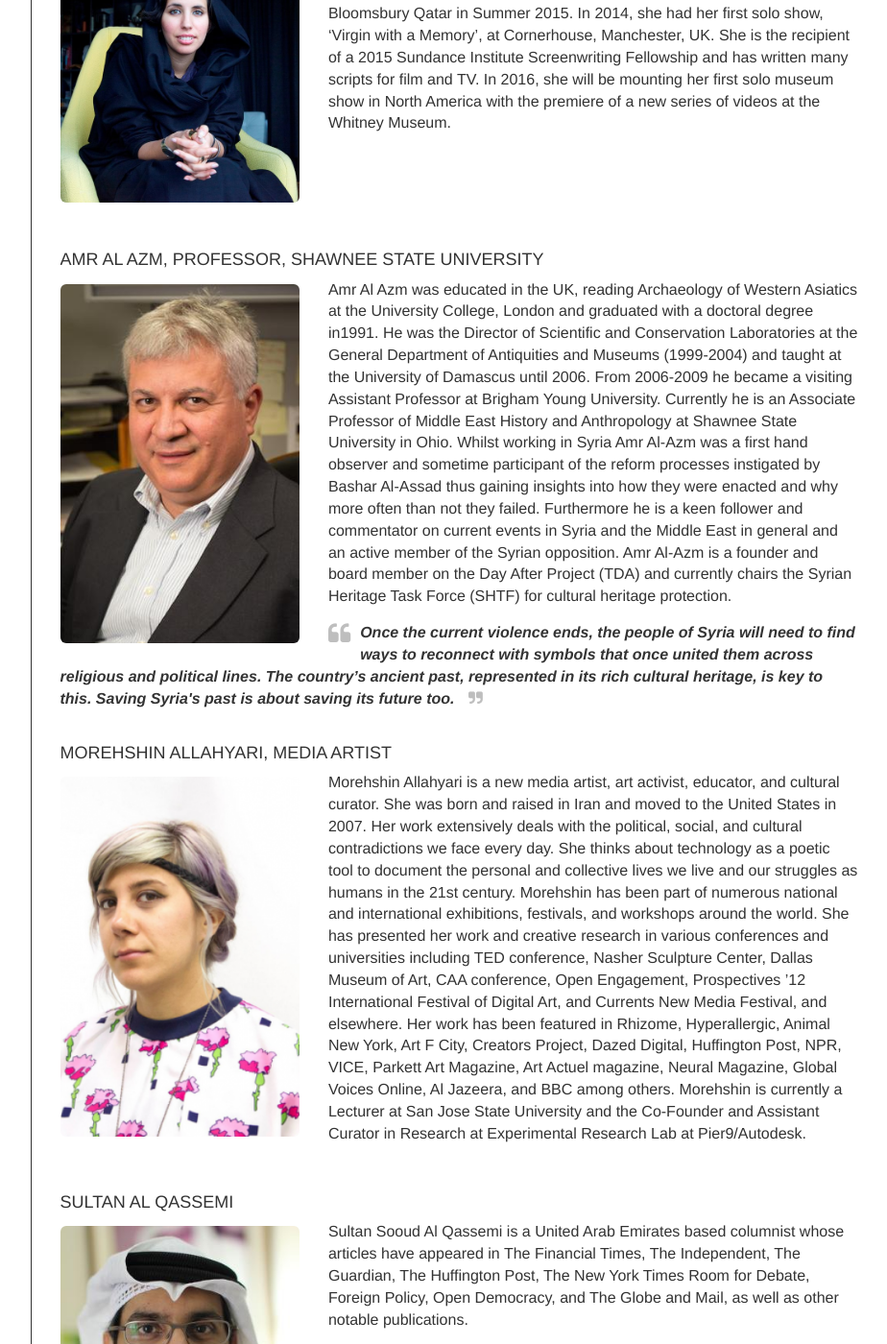
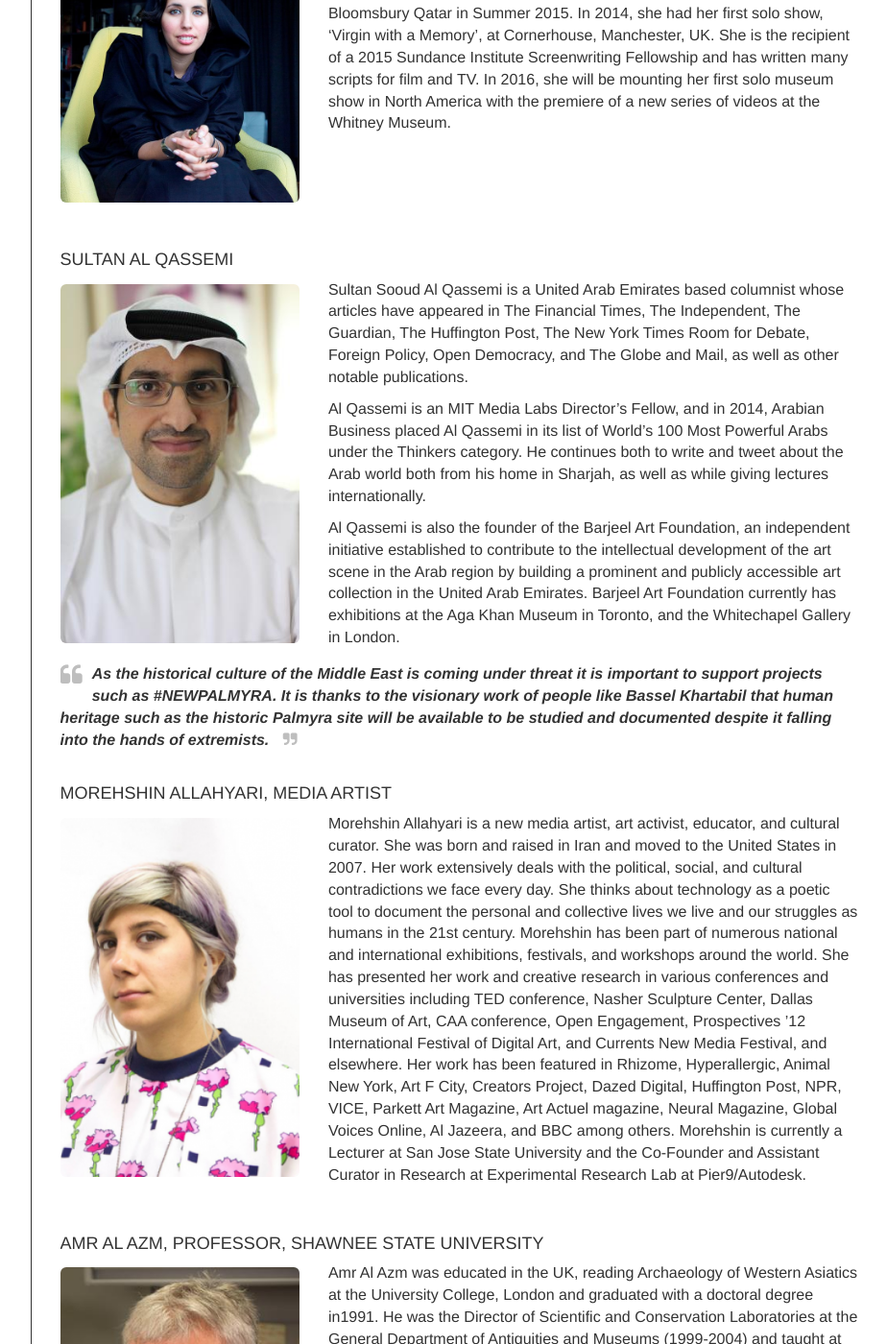
Before and after one commit to YasserMustafa/newpalmyra.org, a Jekyll site: the page index.html, which Jekyll copies as it is, in a window 1280 px wide and 1400 px high, scrolled down 3867 px. Shown: the whole window at 96% size, without its empty margins (316-1240 px from the left). Built offline with Jekyll 4.4.1, drawn with Linux system fonts in a browser that asks for light colours; nearby versions of some CDN libraries; some of the changed text lies outside the part shown.

Commit message:
switched amr and sultan

```diff
--- a/index.html
+++ b/index.html
@@ -723,50 +723,6 @@
             </div>
           </li>
 
-          <li class="views-row views-row-5 views-row-odd">
-            <div class="views-field views-field-title">
-              <h4 class="field-content">Amr Al Azm, Professor, Shawnee State University</h4>
-            </div>
-            <div class="views-field views-field-field-image">
-              <div class="field-content">
-                <img typeof="foaf:Image" src="/sites/default/files/styles/advisor_list/public/amr.jpg?itok=ocX7Ai3P" width="300" height="450" alt="" />
-              </div>
-            </div>
-            <div class="views-field views-field-field-bio">
-              <div class="field-content">
-                <p>
-                  Amr Al Azm was educated in the UK, reading Archaeology of Western Asiatics at the University College, London and graduated with a doctoral degree in1991. He was the Director of Scientific and Conservation Laboratories at the General Department of Antiquities and Museums (1999-2004) and taught at the University of Damascus until 2006. From 2006-2009 he became a visiting Assistant Professor at Brigham Young University. Currently he is an Associate Professor of Middle East History and Anthropology at Shawnee State University in Ohio. Whilst working in Syria Amr Al-Azm was a first hand observer and sometime participant of the reform processes instigated by Bashar Al-Assad thus gaining insights into how they were enacted and why more often than not they failed. Furthermore he is a keen follower and commentator on current events in Syria and the Middle East in general and an active member of the Syrian opposition. Amr Al-Azm is a founder and board member on the Day After Project (TDA) and currently chairs the Syrian Heritage Task Force (SHTF) for cultural heritage protection.
-                </p>
-              </div>
-            </div>
-            <div class="views-field views-field-field-quote">
-              <em class="field-content">
-                <i class="fa fa-quote-left"></i>
-                Once the current violence ends, the people of Syria will need to find ways to reconnect with symbols that once united them across religious and political lines. The country’s ancient past, represented in its rich cultural heritage, is key to this. Saving Syria&#039;s past is about saving its future too.
-                <i class="fa fa-quote-right"></i>
-              </em>
-            </div>
-          </li>
-          <li class="views-row views-row-6 views-row-even">
-            <div class="views-field views-field-title">
-              <h4 class="field-content">Morehshin Allahyari, Media Artist</h4>
-            </div>
-            <div class="views-field views-field-field-image">
-              <div class="field-content">
-                <img typeof="foaf:Image" src="/sites/default/files/styles/advisor_list/public/moreshin_src_hyperallergic.png?itok=vaaalzXs" width="300" height="450" alt="" />
-              </div>
-            </div>
-            <div class="views-field views-field-field-bio">
-              <div class="field-content">
-                <p>
-                  Morehshin Allahyari is a new media artist, art activist, educator, and cultural curator. She was born and raised in Iran and moved to the United States in 2007. Her work extensively deals with the political, social, and cultural contradictions we face every day. She thinks about technology as a poetic tool to document the personal and collective lives we live and our struggles as humans in the 21st century. Morehshin has been part of numerous national and international exhibitions, festivals, and workshops around the world. She has presented her work and creative research in various conferences and universities including TED conference, Nasher Sculpture Center, Dallas Museum of Art, CAA conference, Open Engagement, Prospectives ’12 International Festival of Digital Art, and Currents New Media Festival, and elsewhere.  Her work has been featured in Rhizome, Hyperallergic, Animal New York, Art F City, Creators Project, Dazed Digital, Huffington Post, NPR, VICE, Parkett Art Magazine, Art Actuel magazine, Neural Magazine, Global Voices Online, Al Jazeera, and BBC among others. Morehshin is currently a Lecturer at San Jose State University and the Co-Founder and Assistant Curator in Research at Experimental Research Lab at Pier9/Autodesk.
-                </p>
-              </div>
-            </div>
-            <div class="views-field views-field-field-quote">
-              <em class="field-content"></em>
-            </div>
-          </li>
 
           <li class="views-row views-row-9 views-row-odd">
             <div class="views-field views-field-title">
@@ -798,6 +754,57 @@
               </em>
             </div>
           </li>
+
+
+
+          <li class="views-row views-row-6 views-row-even">
+            <div class="views-field views-field-title">
+              <h4 class="field-content">Morehshin Allahyari, Media Artist</h4>
+            </div>
+            <div class="views-field views-field-field-image">
+              <div class="field-content">
+                <img typeof="foaf:Image" src="/sites/default/files/styles/advisor_list/public/moreshin_src_hyperallergic.png?itok=vaaalzXs" width="300" height="450" alt="" />
+              </div>
+            </div>
+            <div class="views-field views-field-field-bio">
+              <div class="field-content">
+                <p>
+                  Morehshin Allahyari is a new media artist, art activist, educator, and cultural curator. She was born and raised in Iran and moved to the United States in 2007. Her work extensively deals with the political, social, and cultural contradictions we face every day. She thinks about technology as a poetic tool to document the personal and collective lives we live and our struggles as humans in the 21st century. Morehshin has been part of numerous national and international exhibitions, festivals, and workshops around the world. She has presented her work and creative research in various conferences and universities including TED conference, Nasher Sculpture Center, Dallas Museum of Art, CAA conference, Open Engagement, Prospectives ’12 International Festival of Digital Art, and Currents New Media Festival, and elsewhere.  Her work has been featured in Rhizome, Hyperallergic, Animal New York, Art F City, Creators Project, Dazed Digital, Huffington Post, NPR, VICE, Parkett Art Magazine, Art Actuel magazine, Neural Magazine, Global Voices Online, Al Jazeera, and BBC among others. Morehshin is currently a Lecturer at San Jose State University and the Co-Founder and Assistant Curator in Research at Experimental Research Lab at Pier9/Autodesk.
+                </p>
+              </div>
+            </div>
+            <div class="views-field views-field-field-quote">
+              <em class="field-content"></em>
+            </div>
+          </li>
+
+
+
+ <li class="views-row views-row-5 views-row-odd">
+            <div class="views-field views-field-title">
+              <h4 class="field-content">Amr Al Azm, Professor, Shawnee State University</h4>
+            </div>
+            <div class="views-field views-field-field-image">
+              <div class="field-content">
+                <img typeof="foaf:Image" src="/sites/default/files/styles/advisor_list/public/amr.jpg?itok=ocX7Ai3P" width="300" height="450" alt="" />
+              </div>
+            </div>
+            <div class="views-field views-field-field-bio">
+              <div class="field-content">
+                <p>
+                  Amr Al Azm was educated in the UK, reading Archaeology of Western Asiatics at the University College, London and graduated with a doctoral degree in1991. He was the Director of Scientific and Conservation Laboratories at the General Department of Antiquities and Museums (1999-2004) and taught at the University of Damascus until 2006. From 2006-2009 he became a visiting Assistant Professor at Brigham Young University. Currently he is an Associate Professor of Middle East History and Anthropology at Shawnee State University in Ohio. Whilst working in Syria Amr Al-Azm was a first hand observer and sometime participant of the reform processes instigated by Bashar Al-Assad thus gaining insights into how they were enacted and why more often than not they failed. Furthermore he is a keen follower and commentator on current events in Syria and the Middle East in general and an active member of the Syrian opposition. Amr Al-Azm is a founder and board member on the Day After Project (TDA) and currently chairs the Syrian Heritage Task Force (SHTF) for cultural heritage protection.
+                </p>
+              </div>
+            </div>
+            <div class="views-field views-field-field-quote">
+              <em class="field-content">
+                <i class="fa fa-quote-left"></i>
+                Once the current violence ends, the people of Syria will need to find ways to reconnect with symbols that once united them across religious and political lines. The country’s ancient past, represented in its rich cultural heritage, is key to this. Saving Syria&#039;s past is about saving its future too.
+                <i class="fa fa-quote-right"></i>
+              </em>
+            </div>
+          </li>
+
 
           <li class="views-row views-row-7 views-row-odd">
             <div class="views-field views-field-title">
```
Also changed, not shown: _posts/2015-09-10-bassel-khartabil-prisonnier-syrien-qui-vit-et-risque-de-mourir-pour-internet-arabic.html (+147 -70 lines).
